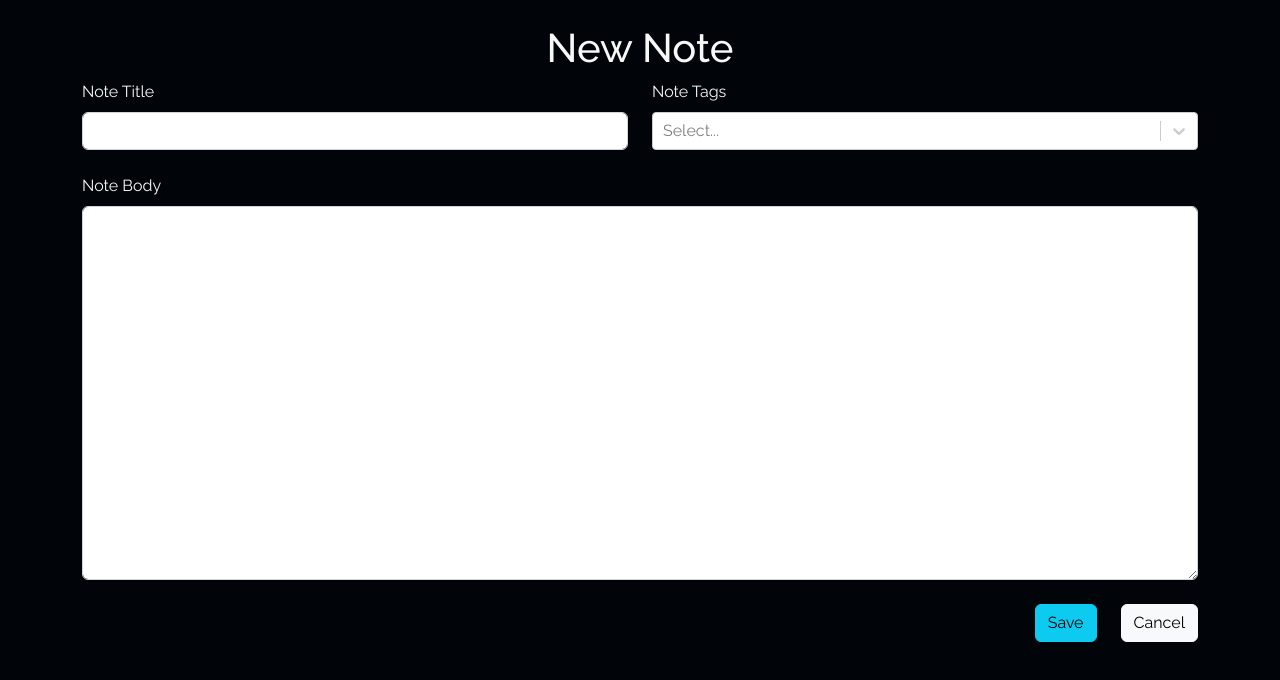
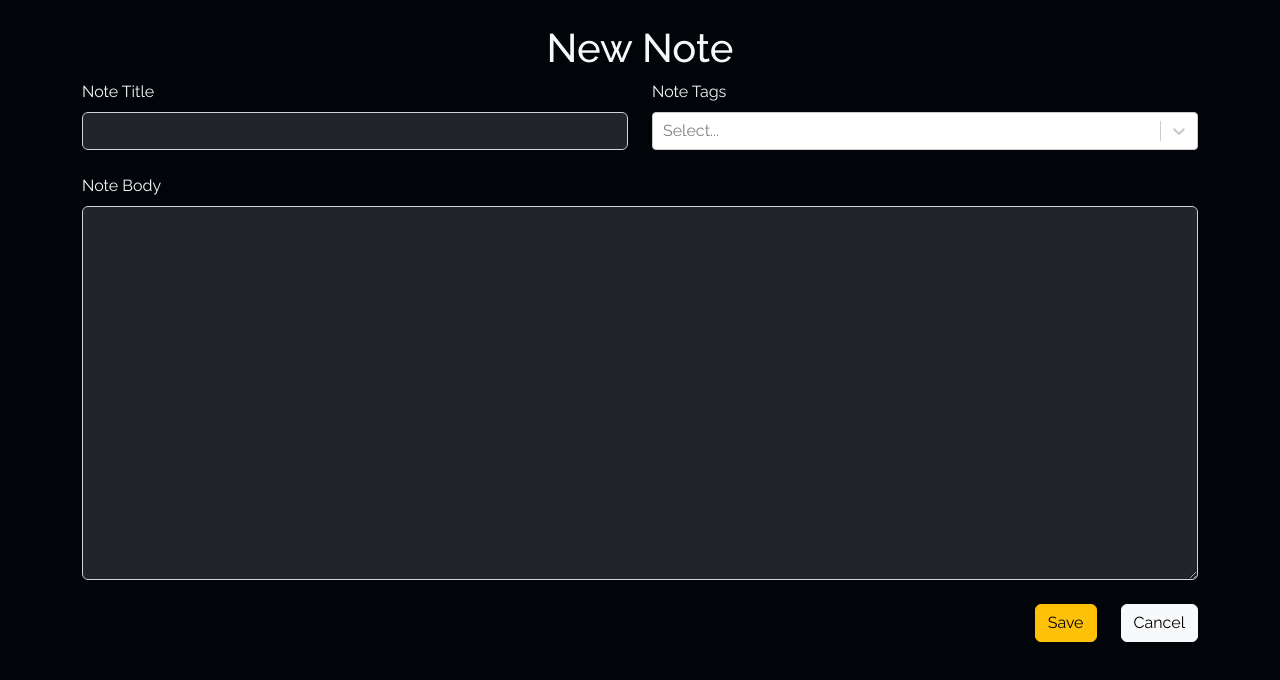
Before and after one commit to kamawallsec/note-taking-app, a React (Vite) app: page /new in a window 1280 px wide. Shown: the top 680 px of the page. Built offline with nearby package versions, Linux system fonts and the light colour scheme.

Commit message:
new style

```diff
--- a/src/FormNote.tsx
+++ b/src/FormNote.tsx
@@ -50,18 +50,18 @@ const FormNote = ({ onSubmit, onAddTag, tagsAvailable }: NoteFormProps) => {
                     <Form.Group controlId='title'>
 
                         <Form.Label>Note Title</Form.Label>
-                        <Form.Control required ref={titleRef} />
+                        <Form.Control required ref={titleRef} className='bg-dark text-light' />
 
                     </Form.Group>
                 </Col>
 
                 <Col>
 
-                    <Form.Group controlId='tags'>
+                    <Form.Group controlId='tags' >
 
                         <Form.Label>Note Tags</Form.Label>
 
-                        <CreatableReactSelect
+                        <CreatableReactSelect className='style'
                             onCreateOption={ label => {
                             const newTag = { id: uuidV4(), label }
                             onAddTag(newTag);
@@ -88,13 +88,13 @@ const FormNote = ({ onSubmit, onAddTag, tagsAvailable }: NoteFormProps) => {
             <Form.Group controlId='markdown'>
 
                 <Form.Label>Note Body</Form.Label>
-                <Form.Control required as = 'textarea' rows={15} ref={markdownRef} />
+                <Form.Control required as = 'textarea' rows={15} ref={markdownRef} className='bg-dark text-light' />
 
             </Form.Group>
 
 
             <Stack direction='horizontal' gap={4} className='justify-content-end'>
-                <Button type='submit' variant='info'>Save</Button>
+                <Button type='submit' variant='warning'>Save</Button>
 
                 <Link to='..'>
                     <Button type='button' variant='light'>Cancel</Button>
```
